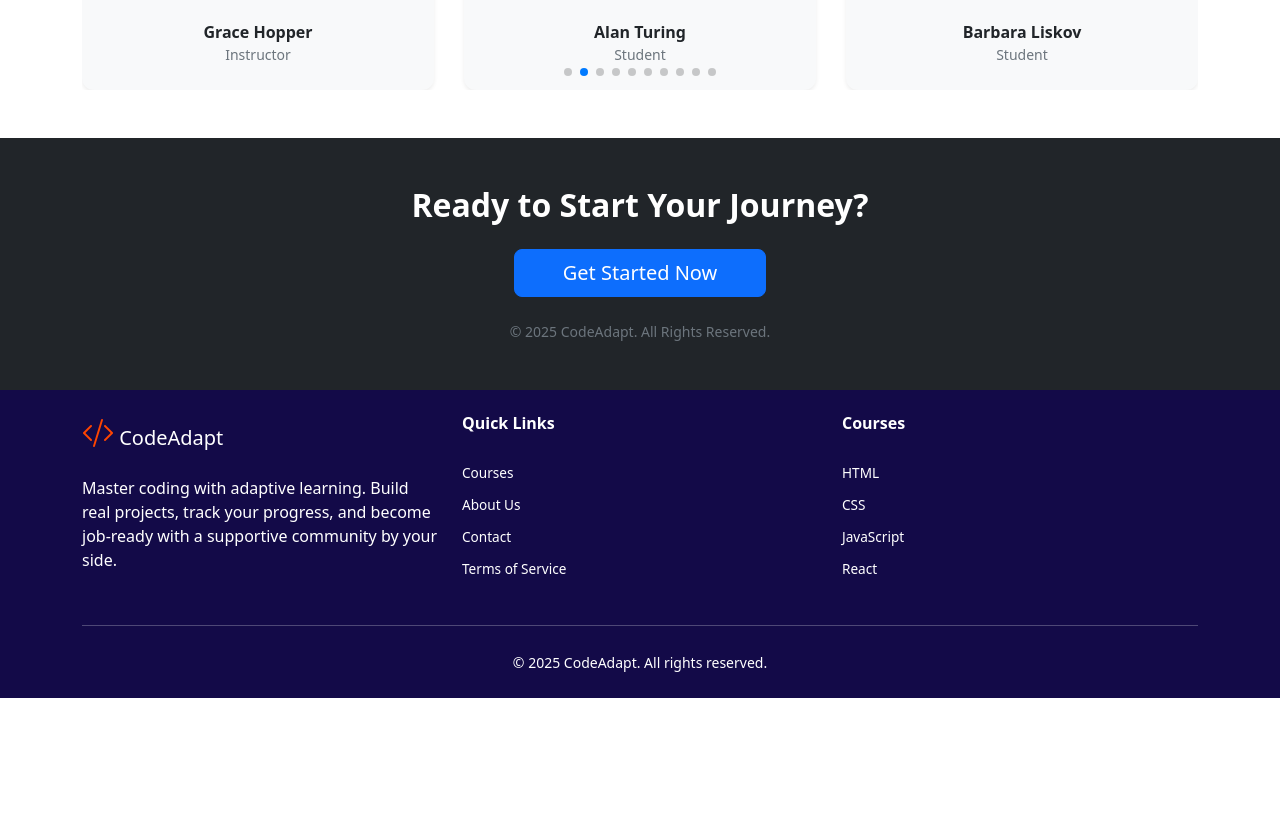
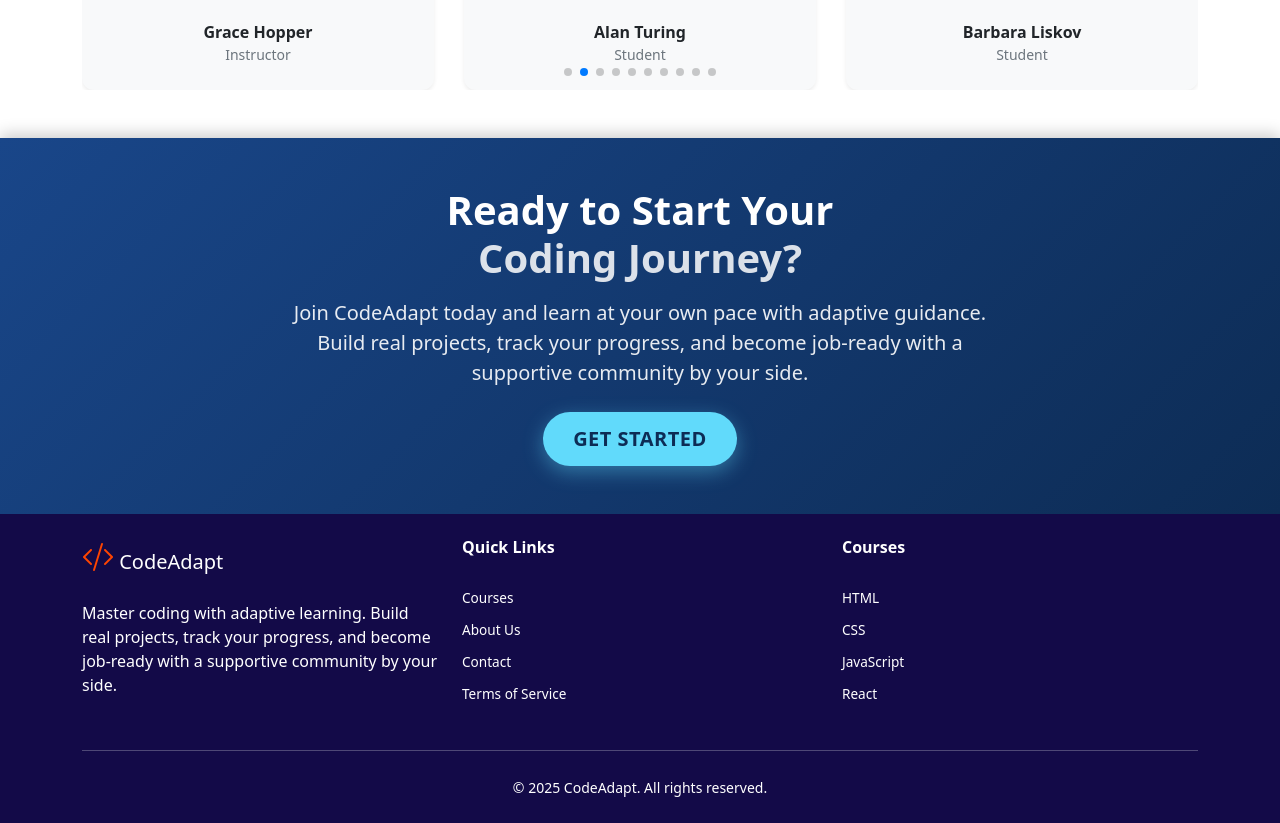
Before and after one commit to Adamxx06/adaptive-learning-system, a React (Vite) app: page / in a window 1280 px wide. Shown: the part 3240-4063 px from the top of the page. Before the commit the page ends 3938 px from the top, so only its background shows below. Built offline with nearby package versions, Linux system fonts and the light colour scheme.

Commit message:
feat(home): Add advance CTA footer

```diff
--- a/src/components/pages/Home.tsx
+++ b/src/components/pages/Home.tsx
@@ -429,27 +429,15 @@ const Home = () => {
         </div>
       </section>
 
-      {/* CTA Footer */}
-      <footer className="py-5 bg-dark text-white text-center">
-        <div className="container">
-          <h2 className="fw-bold mb-4" data-aos="fade-up">
-            Ready to Start Your Journey?
-          </h2>
-          <button
-            className="btn btn-lg btn-primary px-5"
-            data-aos="fade-up"
-            data-aos-delay="100"
-            onClick={() => navigate("/signup")}
-          >
-            Get Started Now
-          </button>
-          <p className="mt-4 text-secondary small mb-0" data-aos="fade-up" data-aos-delay="200">
-            © 2025 CodeAdapt. All Rights Reserved.
-          </p>
-        </div>
-      </footer>
-    </>
-  );
+      <section className="py-5 text-white" style={{ background: 'linear-gradient(135deg, #194689 0%, #0d2c55 100%)', boxShadow: '0 -4px 15px rgba(0, 0, 0, 0.2)', padding: '70px 0', }} > <div className="container text-center" data-aos="zoom-in">
+        <h2 className="fw-bold mb-3" style={{ fontSize: '2.5rem', lineHeight: '1.2' }}>
+          Ready to Start Your <br />
+          <span style={{ color: 'rgba(255,255,255,0.85)' }}>Coding Journey?</span>
+        </h2>
+        <p className="lead mb-4" style={{ maxWidth: '700px', margin: '0 auto 2.5rem auto', opacity: '0.9' }}>
+          Join CodeAdapt today and learn at your own pace with adaptive guidance. Build real projects, track your progress, and become job-ready with a supportive community by your side.
+        </p>
+        <button className="btn btn-lg fw-bold" style={{ padding: '12px 30px', borderRadius: '30px', letterSpacing: '0.5px', textTransform: 'uppercase', backgroundColor: '#61DAFB', color: '#0d2c55', border: 'none', boxShadow: '0 6px 20px rgba(97, 218, 251, 0.4)', }} onClick={() => navigate("/signup")}> Get Started </button> </div> </section> </>);
 };
 
 export default Home;
```
